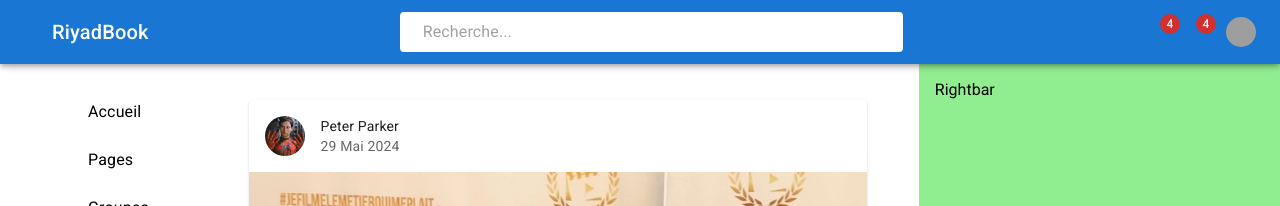
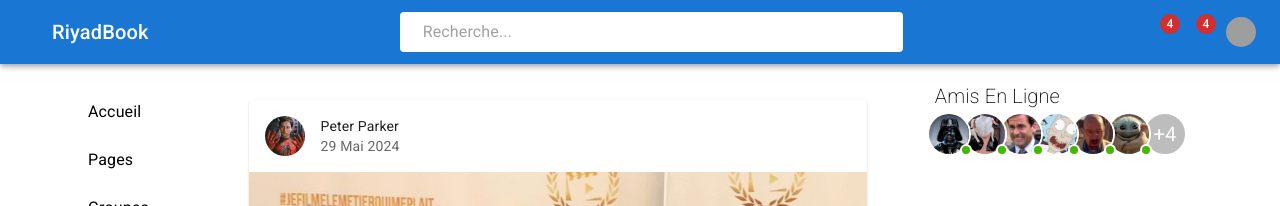
Before and after one commit to Riyad-zrg/Riyadbook, a React (Vite) app: page / in a window 1280 px wide. Shown: the top 206 px of the page. Built offline with nearby package versions, Linux system fonts and the light colour scheme; grey boxes are pictures that could not be loaded; some icons are missing.

Commit message:
added dummy data for online friends

```diff
--- a/src/components/Rightbar.jsx
+++ b/src/components/Rightbar.jsx
@@ -1,17 +1,77 @@
 import React from "react";
-import { Box } from "@mui/material";
+import { Avatar, AvatarGroup, Box, styled, Typography } from "@mui/material";
+import Badge from "@mui/material/Badge";
+
+const StyledBadge = styled(Badge)(({ theme }) => ({
+  "& .MuiBadge-badge": {
+    backgroundColor: "#44b700",
+    color: "#44b700",
+    boxShadow: `0 0 0 2px ${theme.palette.background.paper}`,
+    "&::after": {
+      position: "absolute",
+      top: 0,
+      left: 0,
+      width: "100%",
+      height: "100%",
+      borderRadius: "50%",
+      content: '""',
+    },
+  },
+  "@keyframes ripple": {
+    "0%": {
+      transform: "scale(.8)",
+      opacity: 1,
+    },
+    "100%": {
+      transform: "scale(2.4)",
+      opacity: 0,
+    },
+  },
+}));
 
 function Rightbar() {
+  const avatars = [
+    { alt: "Dark Vador", src: "src/assets/images/Avatar/DarthVader.jpg" },
+    {
+      alt: "Joey Tribianni",
+      src: "src/assets/images/Avatar/JoeyTribbiani.jpg",
+    },
+    { alt: "Michal Scott", src: "src/assets/images/Avatar/MichaelScott.jpg" },
+    { alt: "Rick Sanchez", src: "src/assets/images/Avatar/RickSanchez.jpg" },
+    { alt: "Walter White", src: "src/assets/images/Avatar/WalterWhite.jpg" },
+    { alt: "Yoda", src: "src/assets/images/Avatar/Yoda.jpg" },
+    { alt: "Tony Stark", src: "src/assets/images/Avatar/TonyStark.jpg" },
+    { alt: "Neo", src: "src/assets/images/Avatar/Neo.jpg" },
+    { alt: "Mario", src: "src/assets/images/Avatar/Mario.jpg" },
+    { alt: "Peter Parker", src: "src/assets/images/Avatar/PeterParker.jpg" },
+  ];
+
   return (
     <Box
-      bgcolor={"lightgreen"}
       flex={2}
       p={2}
       sx={{
         display: { xs: "none", sm: "block" },
       }}
     >
-      Rightbar
+      <Box position={"fixed"}>
+        <Typography variant={"h6"} fontWeight={200}>
+          Amis En Ligne
+        </Typography>
+
+        <AvatarGroup max={7}>
+          {avatars.map((avatar, index) => (
+            <StyledBadge
+              key={index}
+              overlap="circular"
+              anchorOrigin={{ vertical: "bottom", horizontal: "right" }}
+              variant="dot"
+            >
+              <Avatar alt={avatar.alt} src={avatar.src} />
+            </StyledBadge>
+          ))}
+        </AvatarGroup>
+      </Box>
     </Box>
   );
 }
```
